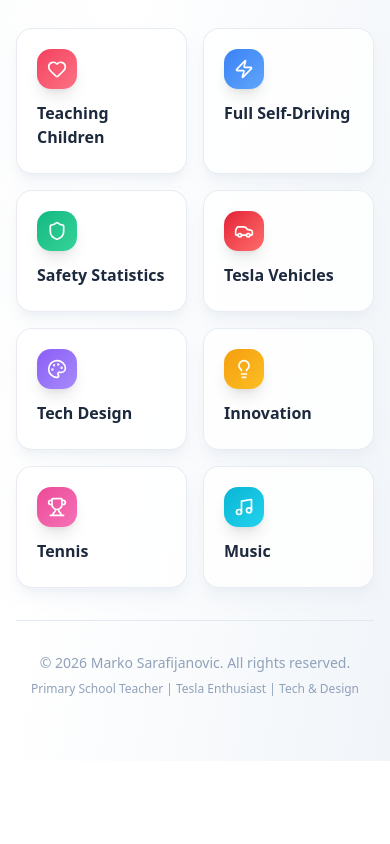
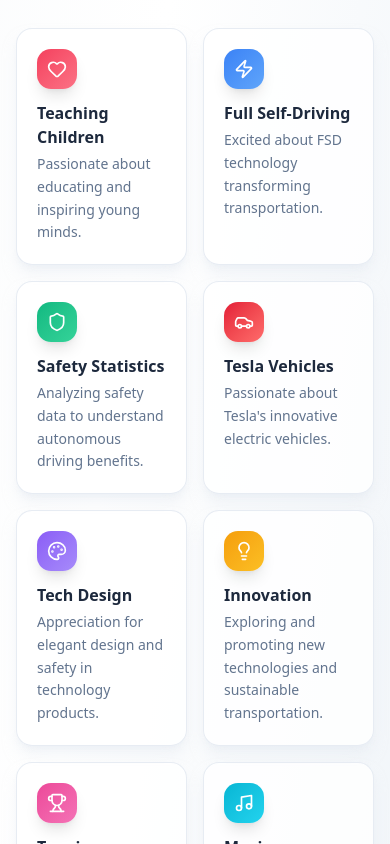
Before and after one commit to markosaraf/marko-sarafijanovic, a Next.js app: page / in a window 390 px wide. Shown: the part 1520-2364 px from the top of the page. Before the commit the page ends 2281 px from the top, so only its background shows below. Built offline with nearby package versions, Linux system fonts and the light colour scheme.

Commit message:
Make interest description always visible
Updated the description paragraph to always be visible.

```diff
--- a/src/app/page.tsx
+++ b/src/app/page.tsx
@@ -433,7 +433,7 @@
                   <interest.icon className="w-5 h-5 md:w-6 md:h-6 text-white" />
                 </div>
                 <h3 className="text-base md:text-lg font-bold text-slate-800 mb-1 md:mb-2">{interest.title}</h3>
-                <p className="text-slate-500 text-sm leading-relaxed hidden md:block">{interest.description}</p>
+                <p className="text-slate-500 text-sm leading-relaxed">{interest.description}</p>
               </motion.div>
             ))}
           </motion.div>
```
